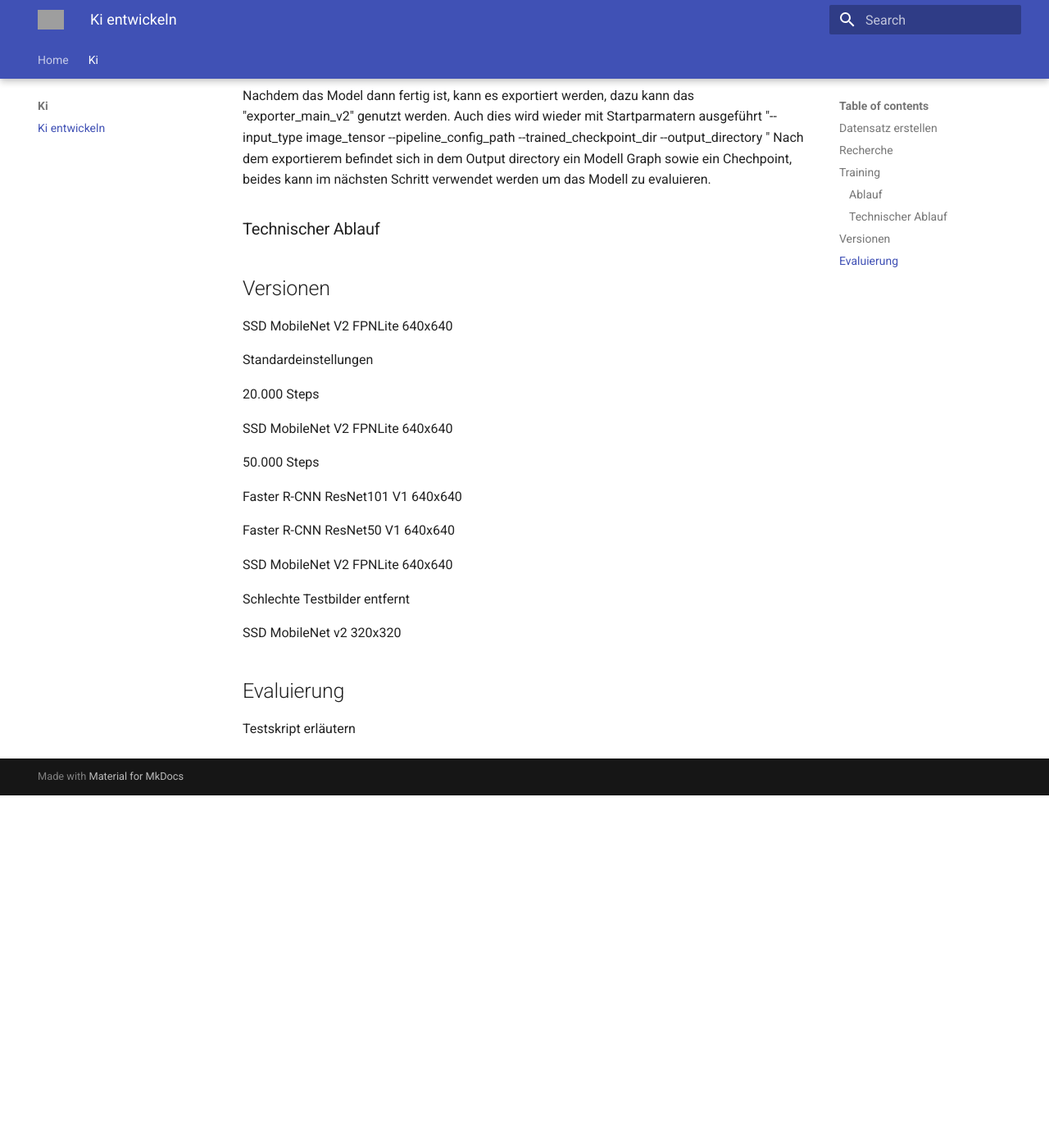
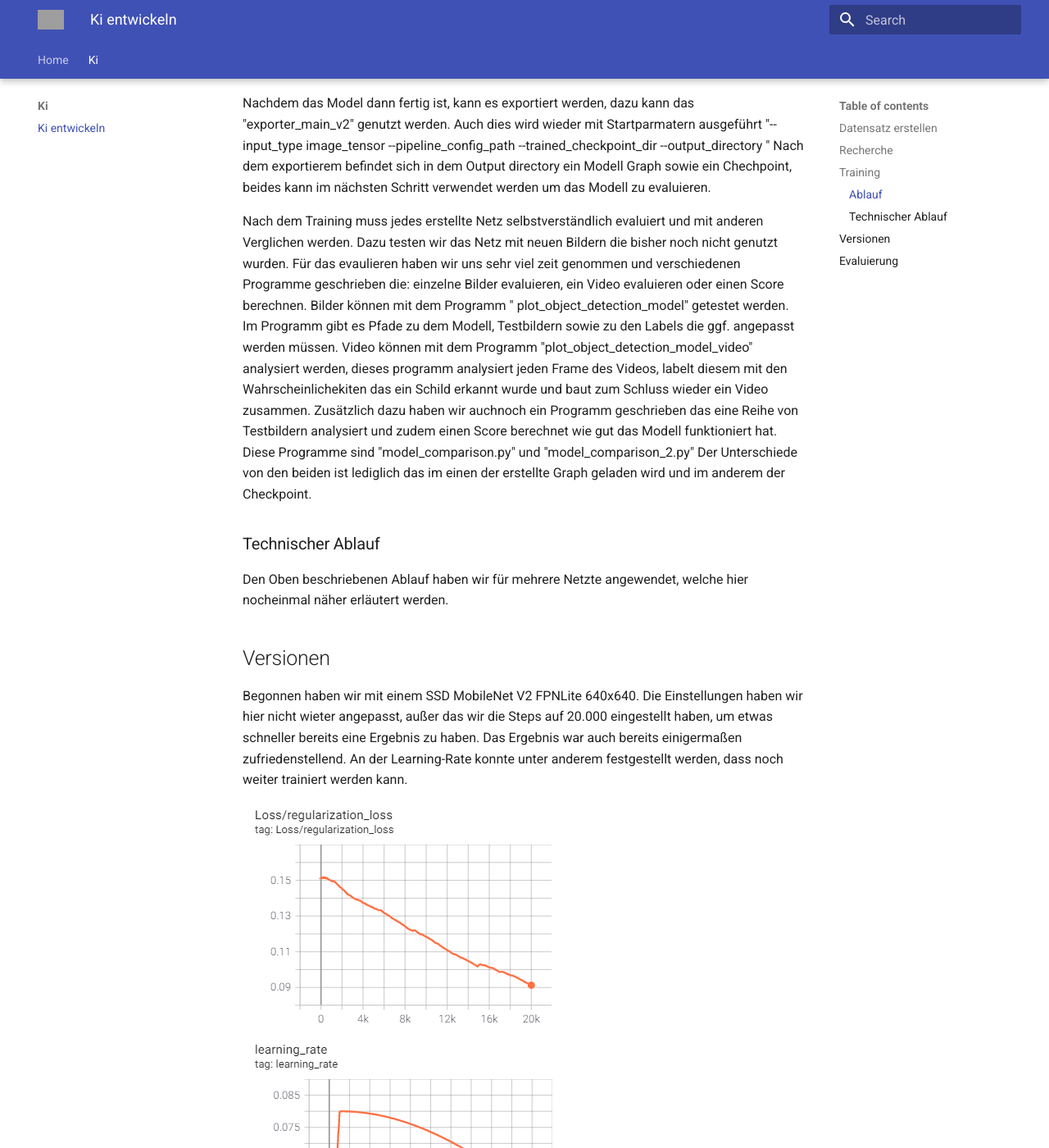
Before and after one commit to GDKI-WS20-T04/traffic-sign-detection, an MkDocs documentation site: the page built from docs/ki/index.md, in a window 1280 px wide and 1400 px high, scrolled down 2420 px. Shown: the whole window at 82% size. Built offline with MkDocs 1.6.1 and Material for MkDocs 9.7.7, drawn with Linux system fonts in a browser that asks for light colours; before the commit the page ends 3390 px from its top, so only the background shows below that; some of the changed text lies outside the part shown; grey boxes are pictures that could not be loaded.

Commit message:
added some dokumentation and images
Former-commit-id: 4857f3f23c1267640293f5400c711bccc9da3b97

```diff
--- a/docs/ki/index.md
+++ b/docs/ki/index.md
@@ -7,9 +7,9 @@
 Bevor wir begonnen haben ein Netz zu trainieren, haben wir uns zuerst umgesehen welche Netze andere Gitgub Projekte
 verwendet haben. Dazu haben wir uns eine vielzahl an Projekten angesehen, haben usn aber rimär an den Folgenden
 Orientiert:
-[Road-Sign-Detection/Tensorflow-Street-Sign-Recognition]: https://github.com/Project-Road-Sign-Detection/Tensorflow-Street-Sign-Recognition
-[Traffic-sign-detection]: https://github.com/aarcosg/traffic-sign-detection
-[Real-Time-Traffic-Sign-Detection]: https://github.com/Mehran970/Real-Time-Traffic-Sign-Detection
+[Road-Sign-Detection/Tensorflow-Street-Sign-Recognition](https://github.com/Project-Road-Sign-Detection/Tensorflow-Street-Sign-Recognition)
+[Traffic-sign-detection](https://github.com/aarcosg/traffic-sign-detection)
+[Real-Time-Traffic-Sign-Detection](https://github.com/Mehran970/Real-Time-Traffic-Sign-Detection)
 
 Bei allen Projekten hatten wir festegstellt, das primär schnelle Netzte verwendet werden, damit eine Live-Detection auf
 dem Handy überhaupt möglich ist. Hauptsächlich wurden dabei folgende Modelle verwedet:
@@ -31,7 +31,7 @@
 Das Training haben wir mit einer RTX 2070 umgesetzt, welche jedoch nur 8GB Video-RAM besitzt und dadurch für das
 Training mitunter Stunden braucht. Das Training kann in folgenden Schritten umgesetzt werden, vorausgesetzt ist hierbei
 natürlich eine Tensorflow Installation mit einer GPU Unterstützung.
-[Setting up TensorFlow (GPU) on Windows 10]: https://towardsdatascience.com/setting-up-tensorflow-on-windows-gpu-492d1120414c
+[Setting up TensorFlow (GPU) on Windows 10](https://towardsdatascience.com/setting-up-tensorflow-on-windows-gpu-492d1120414c)
 
 1. Bilder in Test / Train aufteilen
 
@@ -46,7 +46,7 @@
 6. Evaluieren / Programmeinsatz
 
 Beim Ablauf dieser Schritte haben wir uns anhand dieser Dokumentation orieniert:
-[Training Custom Object Detector]: https://tensorflow-object-detection-api-tutorial.readthedocs.io/en/latest/training.html
+[Training Custom Object Detector](https://tensorflow-object-detection-api-tutorial.readthedocs.io/en/latest/training.html)
 
 Ebenso werden bei den meisten Schritten Python Programme zur Hilfe gezogen, diese sind in der oben angegaben
 Dokumentation enthalten und wurden dann für unsere Zwecke ggf. angepasst.
@@ -65,7 +65,7 @@
 
 Nachdem nun die Tensorflow Record Dateien erstellt wurden kann im Tensorflow Modell Zoo ein Modell heruntergeladen
 werden.
-[TensorFlow 2 Detection Model Zoo]: https://github.com/tensorflow/models/blob/master/research/object_detection/g3doc/tf2_detection_zoo.md
+[TensorFlow 2 Detection Model Zoo](https://github.com/tensorflow/models/blob/master/research/object_detection/g3doc/tf2_detection_zoo.md)
 Sobald die Wahl des Modells getroffen wurde und ein Modell heruntergeladen wurde muss dies noch entpackt sowie in den
 Projekt Ordner verschoben werden, da wir es im nachfolgendem Schritt benötigen.
 
@@ -105,29 +105,118 @@
 Nach dem exportierem befindet sich in dem Output directory ein Modell Graph sowie ein Chechpoint, beides kann im
 nächsten Schritt verwendet werden um das Modell zu evaluieren.
 
+Nach dem Training muss jedes erstellte Netz selbstverständlich evaluiert und mit anderen Verglichen werden. Dazu testen
+wir das Netz mit neuen Bildern die bisher noch nicht genutzt wurden. Für das evaulieren haben wir uns sehr viel zeit
+genommen und verschiedenen Programme geschrieben die:
+einzelne Bilder evaluieren, ein Video evaluieren oder einen Score berechnen. Bilder können mit dem Programm "
+plot_object_detection_model" getestet werden. Im Programm gibt es Pfade zu dem Modell, Testbildern sowie zu den Labels
+die ggf. angepasst werden müssen. Video können mit dem Programm "plot_object_detection_model_video" analysiert werden,
+dieses programm analysiert jeden Frame des Videos, labelt diesem mit den Wahrscheinlichekiten das ein Schild erkannt
+wurde und baut zum Schluss wieder ein Video zusammen. Zusätzlich dazu haben wir auchnoch ein Programm geschrieben das
+eine Reihe von Testbildern analysiert und zudem einen Score berechnet wie gut das Modell funktioniert hat. Diese
+Programme sind "model_comparison.py" und "model_comparison_2.py"
+Der Unterschiede von den beiden ist lediglich das im einen der erstellte Graph geladen wird und im anderem der
+Checkpoint.
+
 ### Technischer Ablauf
+
+Den Oben beschriebenen Ablauf haben wir für mehrere Netzte angewendet, welche hier nocheinmal näher erläutert werden.
 
 ## Versionen
 
-SSD MobileNet V2 FPNLite 640x640
+Begonnen haben wir mit einem SSD MobileNet V2 FPNLite 640x640. Die Einstellungen haben wir hier nicht wieter angepasst,
+außer das wir die Steps auf 20.000 eingestellt haben, um etwas schneller bereits eine Ergebnis zu haben. Das Ergebnis
+war auch bereits einigermaßen zufriedenstellend. An der Learning-Rate konnte unter anderem festgestellt werden, dass
+noch weiter trainiert werden kann.
 
-Standardeinstellungen
+![](../assets/images/Model1_1.png)
+![](../assets/images/Model1_2.png)
 
-20.000 Steps
+Das Compare Skript kahm bereits auf folgende Werte:
+12 / 25 Bilder erkannt
+7,19 Punkte
+28,3 Sekunden Laufzeit
 
-SSD MobileNet V2 FPNLite 640x640
+Hier 2 Beispiel Bilder:
 
-50.000 Steps
+![](../assets/images/Model1_3.jpg)
+![](../assets/images/Model1_4.jpg)
 
-Faster R-CNN ResNet101 V1 640x640
+Das Zone 30 Ende Schild wurde zwar falsch erkannt aber auch nut mit einer sehr geringen Wahrscheinlichkeit. Das
+Dreißiger Schild wurde ebenfalls zwar erkannt aber auch noch relativ unsicher.
 
-Faster R-CNN ResNet50 V1 640x640
+Nachdem das erste SSD MobileNet V2 FPNLite 640x640 mit 20.000 Schritten schon gut funktioniert hatte uns wir am
+Traingsverlauf gesehen hatten das noch potenzial besteht, haben wir das Model erneut durchlaufen lassen. Dieses mal dann
+aber mit 50.000 Steps. Auch hier wieder der Traingsverlauf im Tensorbord:
 
-SSD MobileNet V2 FPNLite 640x640
+![](../assets/images/Model2_1.png)
+![](../assets/images/Model2_2.png)
 
-Schlechte Testbilder entfernt
+Das Compare Skript kahm bereits auf folgende Werte:
 
-SSD MobileNet v2 320x320
+18 / 25 Bilder
+15,74 Punkte
+17,76 Sekunden
+
+Auch hier wieder die zwei Beispiel Bilder:
+
+![](../assets/images/Model2_3.jpg)
+![](../assets/images/Model2_4.jpg)
+
+Wie man erkennt werden die beiden Bilder schon deutlich sicherer erkannt wie zuvor.
+
+Als nächstes haben wir dann ein Faster R-CNN ResNet101 V1 640x640 versucht. Hier sind wir aber leider auf das problem
+gestoßen das die RTX 2070 nicht genug Video-RAM besitzt und das Trainieren dadurch nicht durchgeführt werden konnte.
+
+![](../assets/images/Model3_1.png)
+
+Als alternative hätten wir das Netz auch auf Google Colab brechnen lassen können, wir haben uns dann aber dafür
+entschieden ein Faster R-CNN ResNet50 V1 640x640 zu nutzen. Dieses funktioniert auch mit nur 8 GB Video-RAM. Dieses Netz
+hat jedoch nicht wirklich funktioniert, was mitunter auch daran liegen könnte das wir einen doch sehr kleinen Datensatz
+mit nur 1000 Bilder hatten. Die Lernrate klingt zwar plausibel, ist aber längst nicht so hoch wie beim SSD MobileNet.
+
+![](../assets/images/Model4_1.png)
+![](../assets/images/Model4_2.png)
+
+Das Compare Skript kahm bereits auf folgende Werte:
+
+1 / 25 Bilder
+0,005 Punkte
+17,04 Sekunden
+
+Auch hierbei stellt man fest das, dass Netz nicht wirklich funktioniert. Hier haben wir versucht das Netz nocheinmal mit
+anderen Einstellungen zu starten, hat jedoch nicht funktioniert. Da wir jetzt nicht alzu viel Zeit investeieren wollten
+um ein nicht funnktionierendes Netz zum Laufen zu bekommen, haben wir uns dann entschieden besser unser SSD MobileNet zu
+verbessern.
+
+Da wir in unserem Datensatz einige sehr schlechte Bilder hatten auf dennen selbst ein Mensch keine Zahl auf dem Schild
+erkennen konnte, haben ir uns entschieden diese aus dem Datensatz zu entfernen. Mit diesem überarbeitetem Datensatz
+haben wir dann das SSD MobileNet V2 FPNLite 640x640 noch einmal trainiert. Die resultate haben sich dadurch dann noch
+einmal verbessert. Der Trainingsverlauf war identisch mit dem vorherigem SSD MobileNet. Die Resultate der Testbilder
+haben sich zudem noch einmal verbessert:
+
+![](../assets/images/Model5_1.jpg)
+![](../assets/images/Model5_2.jpg)
+
+Auch das Compare Skript hat dieses Netz nocheinmal bessert bewertet:
+19 / 25 Bilder
+16,4 Punkte
+17,77 Sekunden
+
+Da wir bisher nur Modelle mit einer Auflösung von 640x640 genutzt hatten wollten wir auch nocheinmal ein Netz mit einer
+geringeren Pixelanzahl testen. Dabei haben wir uns für ein SSD MobileNet v2 320x320 entschieden. Wir waren uns aber
+bereits vor dem Training unsicher ob das Netz überhaupt funktionieren kann, da bei diesen wenigen Pixeln nicht viel zu
+sehen ist. Dies hat sich dann auch im Trainingsverlauf dargelegt.
+
+![](../assets/images/Model6_1.png)
+![](../assets/images/Model6_2.png)
+
+Auch das Compare Skript hat ergeben das das Netz nicht wirklich funktioniert:
+0 / 25 Bilder
+0 Punkte
+16,35 Sekunden
+
+In der App haben wir dann, dass beste SSD MobileNet V2 FPNLite 640x640 genutzt.
 
 ## Evaluierung
 
```
Also changed, not shown: docs/assets/images/Model1_1.png (added), docs/assets/images/Model1_2.png (added), docs/assets/images/Model1_3.jpg (added), docs/assets/images/Model1_4.jpg (added), docs/assets/images/Model2_1.png (added), docs/assets/images/Model2_2.png (added), docs/assets/images/Model2_3.jpg (added), docs/assets/images/Model2_4.jpg (added), docs/assets/images/Model3_1.png (added), docs/assets/images/Model4_1.png (added), docs/assets/images/Model4_2.png (added), docs/assets/images/Model5_1.jpg (added), docs/assets/images/Model5_2.jpg (added), docs/assets/images/Model6_1.png (added), 1 more files.
